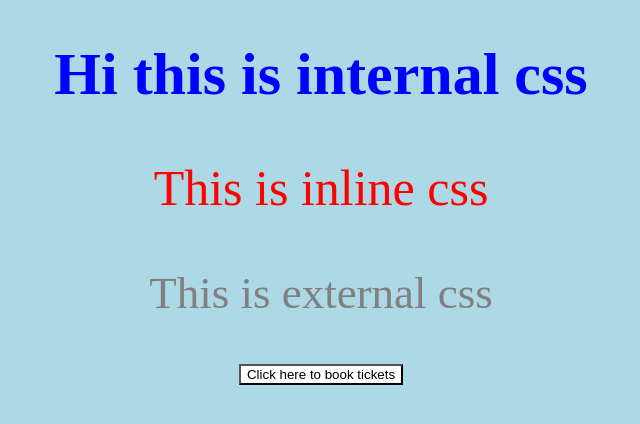
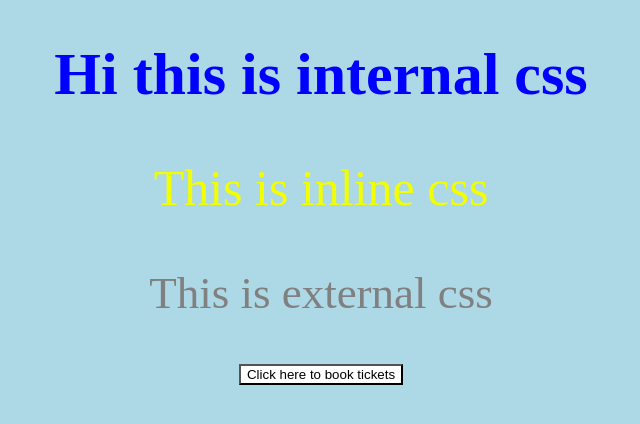
Before and after one commit to AspireCOE/DINESHKUMAR_M, a plain HTML site: page Test_file/index.html in a window 1280 px wide. Shown: the whole page, without its empty margins (319-959 px from the left). Drawn offline with Linux system fonts and the light colour scheme.

Commit message:
Small change

```diff
--- a/Test_file/index.html
+++ b/Test_file/index.html
@@ -19,7 +19,7 @@
     <h1>Hi this is internal css</h1>
 
     <!-- inline css -->
-    <p style="color: red; font-size: 50px">This is inline css</p>
+    <p style="color: rgb(242, 255, 0); font-size: 50px">This is inline css</p>
 
     <p class="ext">This is external css</p>
 
```
